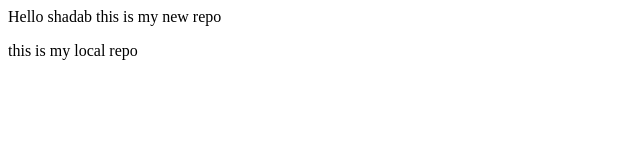
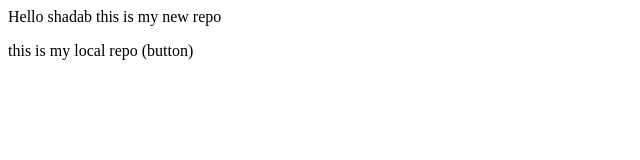
Before and after one commit to shadab04/localrepo, a plain HTML site: page index.html in a window 1280 px wide. Shown: the full height of the page, 0-640 px from the left. Drawn offline with Linux system fonts and the light colour scheme.

```diff
--- a/index.html
+++ b/index.html
@@ -1,2 +1,2 @@
 <p>Hello shadab this is my new repo</p>
-<p> this is my local repo</p>
+<p> this is my local repo (button)</p>
```
